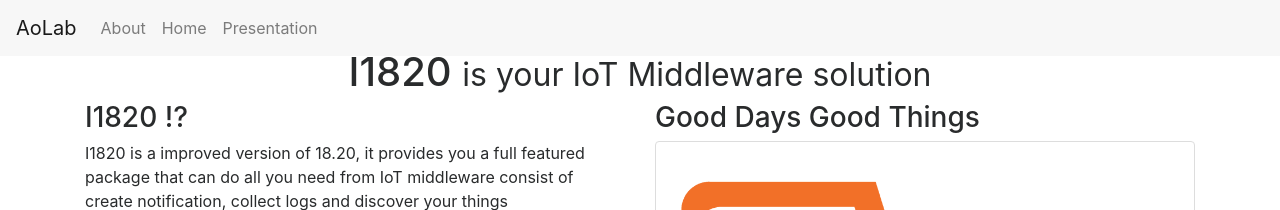
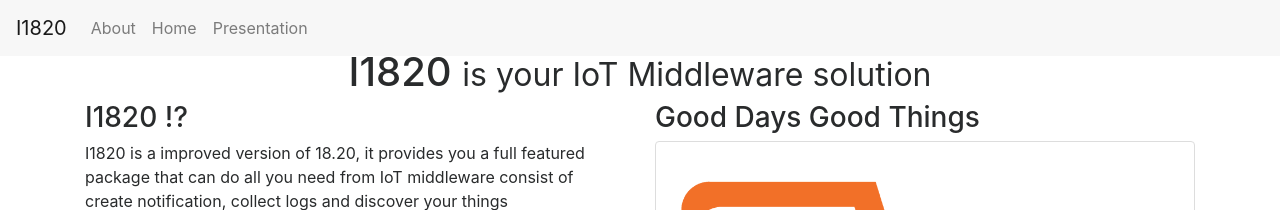
Before and after one commit to I1820/I1820.github.io, a Jekyll site: the page built from index.html, in a window 1280 px wide. Shown: the top 210 px of the page. Built offline with Jekyll 4.4.1, drawn with Linux system fonts in a browser that asks for light colours.

Commit message:
Navigation menu was improved.

```diff
--- a/_includes/nav.html
+++ b/_includes/nav.html
@@ -2,7 +2,7 @@
   <button class="navbar-toggler navbar-toggler-right" type="button" data-toggle="collapse" data-target="#navbarSupportedContent" aria-controls="navbarSupportedContent" aria-expanded="false" aria-label="Toggle navigation">
     <span class="navbar-toggler-icon"></span>
   </button>
-  <a class="navbar-brand" href="//aolab.github.io">AoLab</a>
+  <a class="navbar-brand" href="/">I1820</a>
 
   <div class="collapse navbar-collapse" id="navbarSupportedContent">
 		<ul class="navbar-nav mr-auto">
```
